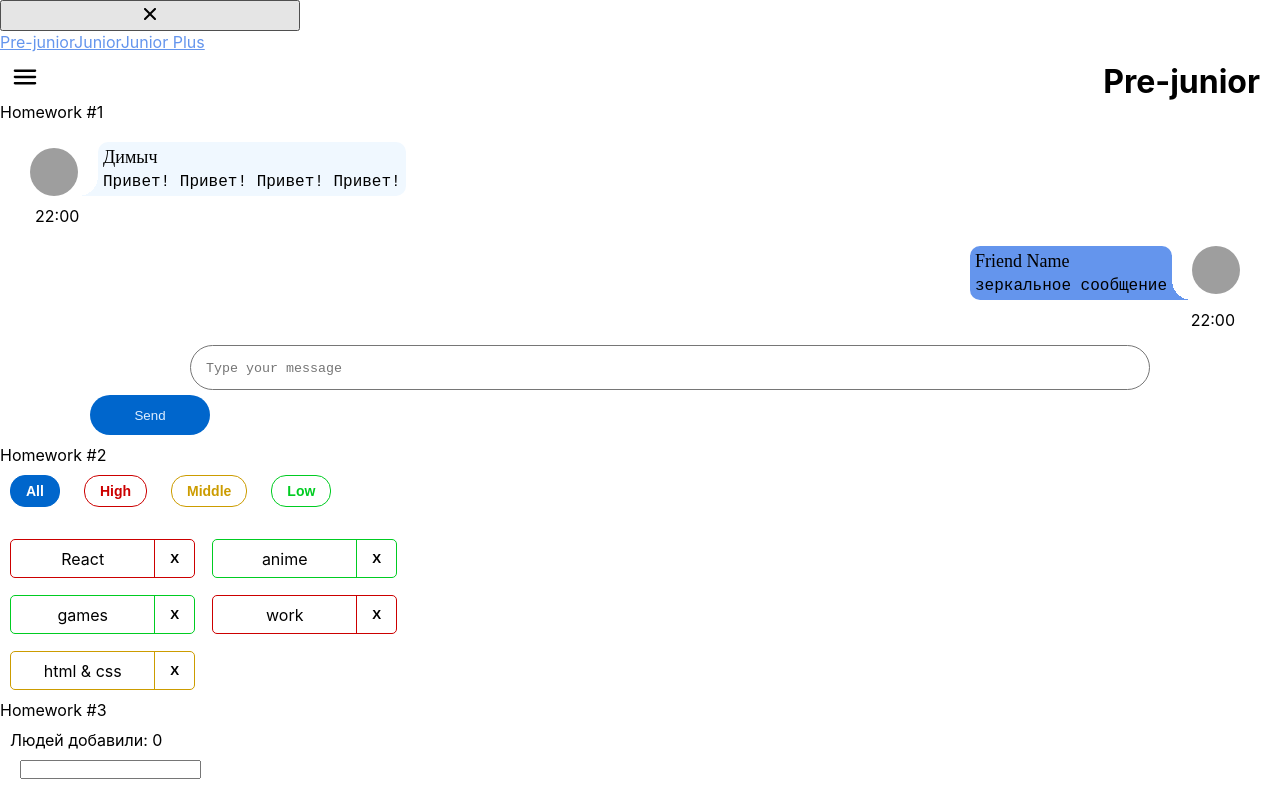
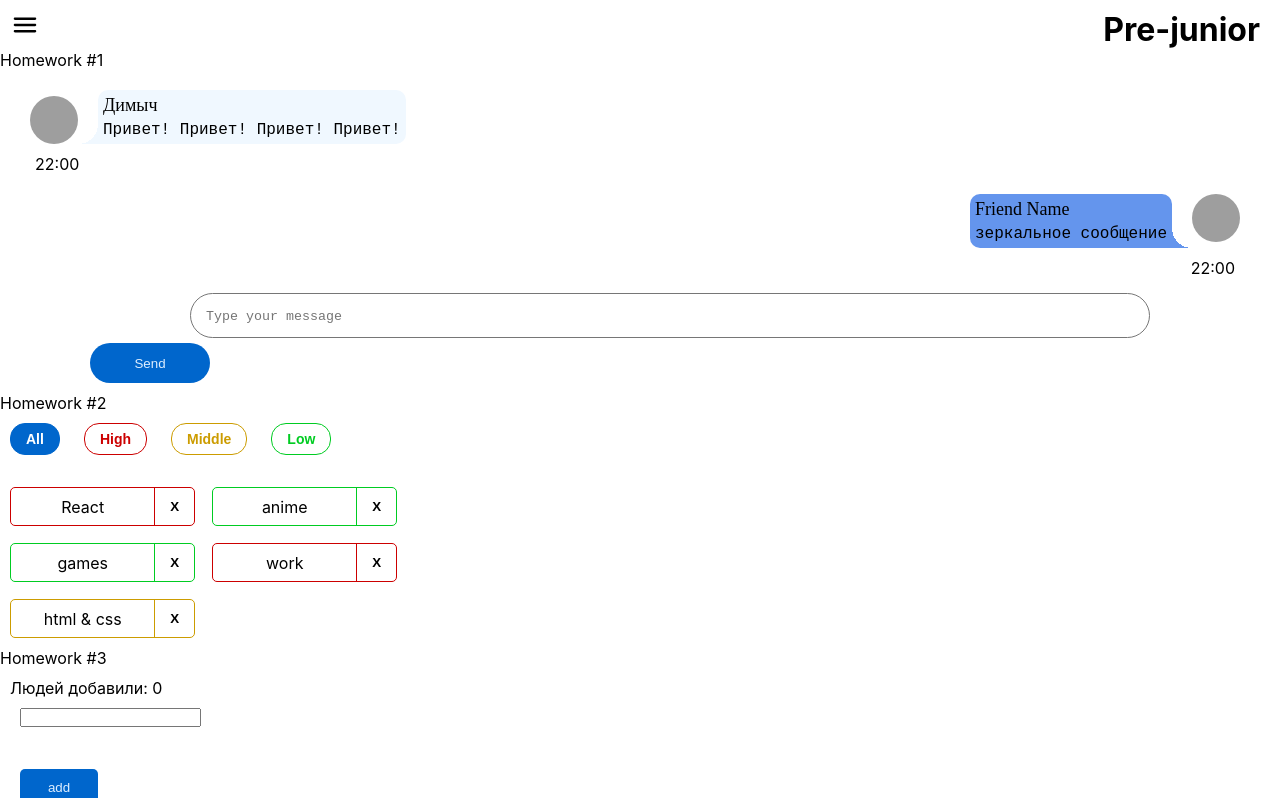
Before and after one commit to TommySheully/hws2-master, a React (Create React App) app: page / in a window 1280 px wide. Shown: the top 798 px of the page. Built offline with nearby package versions, Linux system fonts and the light colour scheme; grey boxes are pictures that could not be loaded.

Commit message:
hw5 test 1

```diff
--- a/src/s2-homeworks/hw05/sidebar/Sidebar.module.css
+++ b/src/s2-homeworks/hw05/sidebar/Sidebar.module.css
@@ -1,22 +1,26 @@
 .sidebar {
-    display: grid;
-    width: 300px;
-    height: 100%;
-    grid-gap: 1px;
+    height: 100vh;
+    width: 250px;
+    display: none;
+    position: absolute;
+    top: 0;
+    left: 0;
+    z-index: 5;
+    background-color: #ece3e3;
+
 }
 
 .sidebar.open {
-    display: grid;
-    width: 300px;
-    height: 100%;
-    grid-gap: 1px;
+    display: block;
 }
 
 .background {
 }
 
 .nav {
-
+    display: flex;
+    flex-direction: column;
+margin-left: 60px;
 }
 
 .nav a {
@@ -32,16 +36,18 @@
 }
 
 .close {
+    display: flex;
+    justify-content: end;
+    margin-left: auto;
 }
 
 .close img {
-
 }
 
 .active {
-color: coral;
+    color: coral;
 }
 
 .def {
-color: cornflowerblue;
+    color: cornflowerblue;
 }
--- a/src/s2-homeworks/hw05/sidebar/Sidebar.tsx
+++ b/src/s2-homeworks/hw05/sidebar/Sidebar.tsx
@@ -21,7 +21,7 @@ export const Sidebar: FC<PropsType> = ({open, handleClose}) => {
             {open && <div className={s.background} onClick={handleClose}/>}
 
             <aside className={sidebarClass}>
-                <button className={s.close} onClick={handleClose}>
+                    <button className={s.close} onClick={handleClose}>
                     <img
                         src={closeIcon}
                         alt="close sidebar"
@@ -29,12 +29,14 @@ export const Sidebar: FC<PropsType> = ({open, handleClose}) => {
                     />
                 </button>
 
+
                 <nav id={'hw5-menu'} className={s.nav}>
                     <NavLink
                         id={'hw5-pre-junior-link'}
                         to={PATH.PRE_JUNIOR}
                         onClick={handleClose}
                         className={activeClassName}
+                        style={{marginBottom:'10px'}}
                         end
                         // className={...} // делает студент
                     >
```
